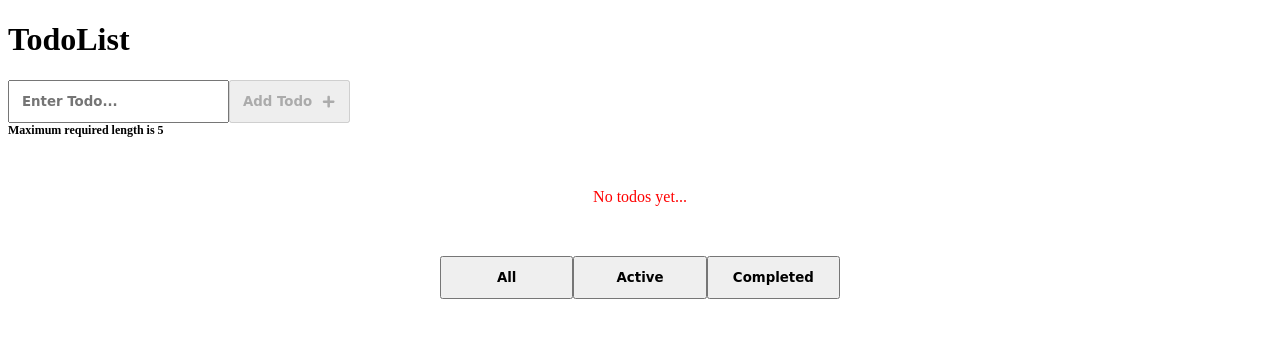
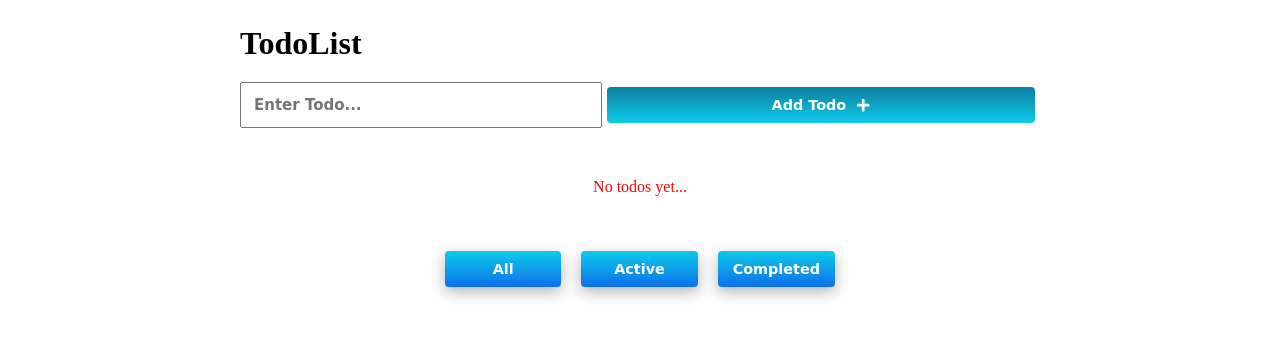
Before and after one commit to pirateIV/todos..., a React (Vite) app: page / in a window 1280 px wide. Shown: the top 338 px of the page. Built offline with nearby package versions, Linux system fonts and the light colour scheme.

Commit message:
working with css

```diff
--- a/src/App.css
+++ b/src/App.css
@@ -1,3 +1,42 @@
+* {
+  margin: 0;
+  padding: 0;
+}
+
+body {
+  padding: 25px;
+}
+
+#app {
+  max-width: 800px;
+  margin: auto;
+}
+
+.todos {
+  margin-top: 30px;
+}
+
+.addTodoForm {
+  margin-top: 20px;
+  width: 100%;
+  display: flex;
+  align-items: center;
+  justify-content: center;
+}
+
+.addTodoForm input {
+  flex: 0.84;
+  font-size: 15px;
+}
+
+.addTodoForm button {
+  flex: 0.15;
+  display: flex;
+  align-items: center;
+  justify-content: center;
+  font-size: 15px;
+}
+
 input[type='checkbox'] {
   height: 30px;
   width: 30px;
@@ -7,17 +46,20 @@ input[type='checkbox']:checked + label {
 }
 
 li {
+  padding: 7px;
+  margin: 3px;
+  display: flex;
+  list-style: none;
+  position: relative;
+  align-items: center;
   background: lightgray;
-  margin: 3px;
-  list-style: none;
-  display: flex;
-  align-items: center;
-  position: relative;
   animation: 0.45s cubic-bezier(0.165, 0.84, 0.44, 1) fadeIn;
 }
 li label {
+  flex: 0.5;
+  font-size: .8em;
+  font-weight: bold;
   padding-left: 10px;
-  width: 75%;
 }
 .icons {
   right: 20px;
@@ -39,6 +81,7 @@ li .deleteIcon:hover,
 li .deleteIcon:focus {
   color: red;
 }
+
 .todosCount {
   position: absolute;
   right: 30px;
@@ -56,23 +99,61 @@ li .deleteIcon:focus {
   text-align: center;
 }
 
+input[type='text']:focus {
+  border: 1px solid rgb(46, 46, 252);
+}
+
 input[type='text'],
+form button,
 button {
   padding: 12px;
   font-weight: 600;
+  outline: none;
   font-family: 'Dejavu sans';
 }
 
 button {
+  background-image: linear-gradient(#0dccea, #0d70ea);
+  border: 0;
+  border-radius: 4px;
+  box-shadow: rgba(0, 0, 0, 0.3) 0 5px 15px;
+  box-sizing: border-box;
+  color: #fff;
+  cursor: pointer;
+  font-size: 0.9em;
+  margin: 5px;
+  padding: 10px 15px;
+  text-align: center;
+  user-select: none;
+  -webkit-user-select: none;
+  touch-action: manipulation;
+  flex: 1;
+}
+
+form button {
   gap: 10px;
+  color: white;
   display: inline-flex;
   align-items: center;
+  background-color: rgb(46, 46, 252);
+}
+
+button:disabled {
+  background-image: linear-gradient(#0d7ea0, #0dccea);
+  box-shadow: none;
+  font-size: 0.9em;
+  margin: 5px;
+  padding: 10px 15px;
+  flex: 1;
+  cursor: not-allowed;
+  background-color: rgba(46, 46, 252, 0.6);
 }
 
 .custom-btn-filter {
-  width: 400px;
+  width: 50%;
   margin: 50px auto 0;
   display: flex;
+  gap: 10px;
   align-items: center;
 }
 
@@ -85,12 +166,8 @@ button {
   font-weight: bold;
   display: block;
 }
-/* .custom-btn-filter button:focus {
-  outline: 5px solid dashed;
-} */
 
-/* ....... animations ....... */
-
+/* ------ animations ------ */
 @keyframes fadeIn {
   from {
     opacity: 0;
@@ -101,3 +178,21 @@ button {
     transform: translateY(0);
   }
 }
+
+@media (max-width: 700px) {
+  .custom-btn-filter {
+    width: 60%;
+    margin: 30px auto 0;
+    gap: 5px;
+  }
+  .addTodoForm input {
+    flex: 0.75;
+  }
+  .addTodoForm button {
+    flex: 0.25;
+  }
+  .addTodoForm input,
+  .addTodoForm button {
+    font-size: 13px;
+  }
+}
--- a/src/App.jsx
+++ b/src/App.jsx
@@ -41,6 +41,9 @@ const App = () => {
             ? `Required length remaining ${5 - todo.length}`
             : todo.length === 0 && 'Maximum required length is 5'
         );
+        setInterval(() => {
+          setMessage('');
+        }, 5000);
       }
     };
     handleInput();
@@ -52,6 +55,7 @@ const App = () => {
     const newTodo = { id, todo, checked: false };
     const todoItems = [...todos, newTodo];
 
+    inputRef.current.focus();
     setAndUpdateItems(todoItems);
     setTodo('');
   };
@@ -74,9 +78,10 @@ const App = () => {
   };
 
   return (
-    <div>
+    <main id='app'>
       <h1>TodoList</h1>
 
+      <section className='todolist-app'>
         <AddTodo
           todo={todo}
           message={message}
@@ -101,20 +106,16 @@ const App = () => {
         <CustomFilter handleFilter={handleFilter} />
 
         {todos.length > 0 && <TodoListLength todos={todos} />}
-    </div>
+      </section>
+    </main>
   );
 };
 
-const AddTodo = ({
-  todo,
-  setTodo,
-  message,
-  inputRef,
-  addTodoRef,
-  handleAddTodo,
-}) => {
+const AddTodo = props => {
+  const { todo, setTodo, message, inputRef, addTodoRef, handleAddTodo } = props;
   return (
-    <form onSubmit={handleAddTodo}>
+    <>
+      <form onSubmit={handleAddTodo} className='addTodoForm'>
         <input
           ref={inputRef}
           type='text'
@@ -126,15 +127,17 @@ const AddTodo = ({
           Add Todo
           <FaPlus />
         </button>
+      </form>
       <span className='message'>{message}</span>
-    </form>
+    </>
   );
 };
 
-const TodoList = ({ todos, handleCheck, handleDelete, customFilter }) => {
+const TodoList = props => {
+  const { todos, handleCheck, handleDelete, customFilter } = props;
   const customTodos = [...todos].filter(FILTER_MAP[customFilter]);
   return (
-    <ul>
+    <ul className='todos'>
       {customTodos.map(todo => (
         <ListItem
           key={todo.id}
@@ -148,11 +151,7 @@ const TodoList = ({ todos, handleCheck, handleDelete, customFilter }) => {
 };
 
 const TodoListLength = ({ todos }) => {
-  return (
-    <>
-      <pre className='todosCount'>{todos.length}</pre>
-    </>
-  );
+  return <pre className='todosCount'>{todos.length}</pre>;
 };
 
 const ListItem = ({ todo, handleCheck, handleDelete }) => (
@@ -183,11 +182,7 @@ const CustomFilter = ({ e, handleFilter }) => {
   const filterList = FILTER_NAMES.map(name => (
     <FilterButton key={name} name={name} handleFilter={handleFilter} />
   ));
-  return (
-    <>
-      <div className='custom-btn-filter'>{filterList}</div>
-    </>
-  );
+  return <div className='custom-btn-filter'>{filterList}</div>;
 };
 
 const FilterButton = ({ name, handleFilter }) => {
```
Lines whose indentation alone changed are shown as unchanged.
